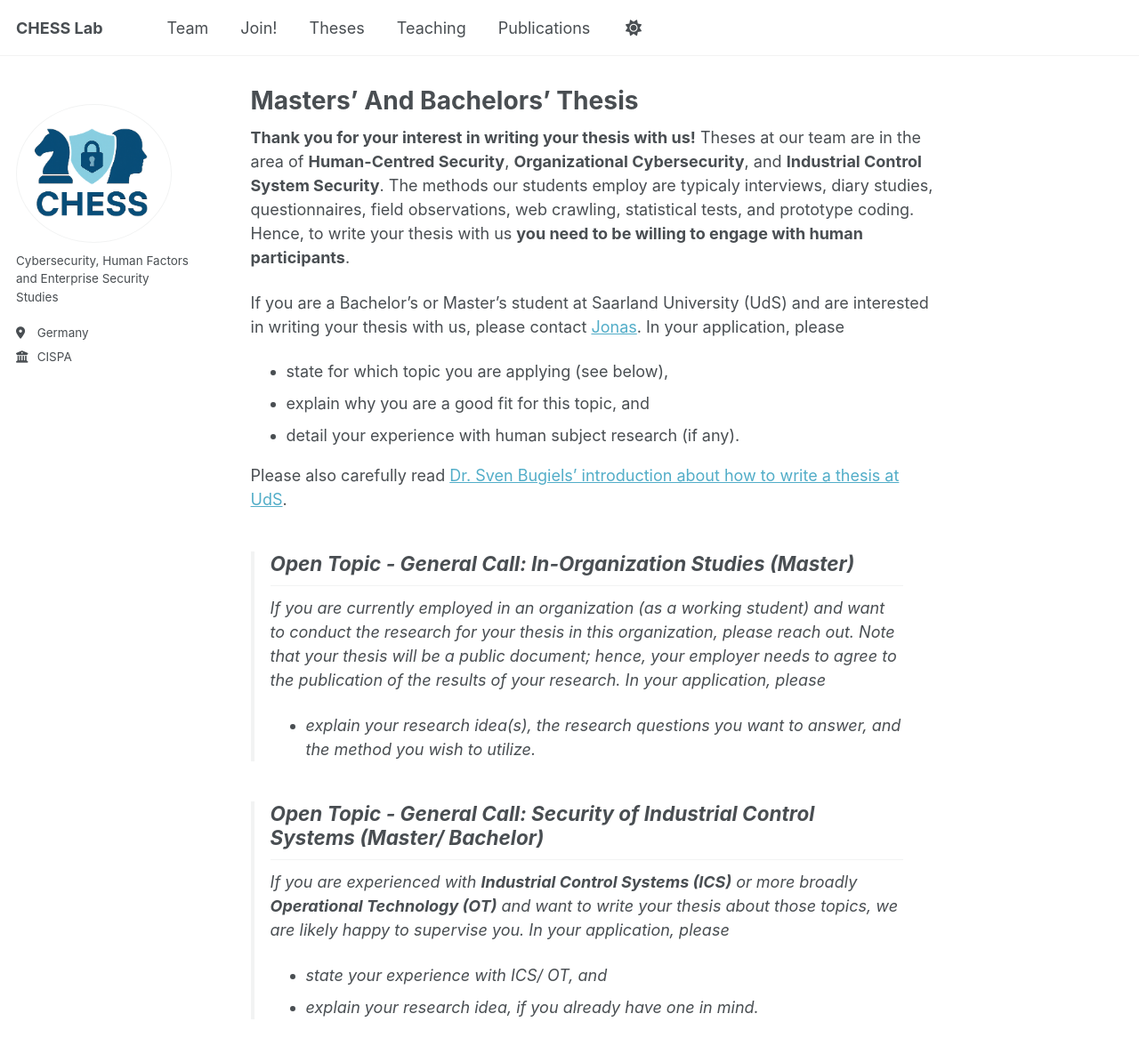
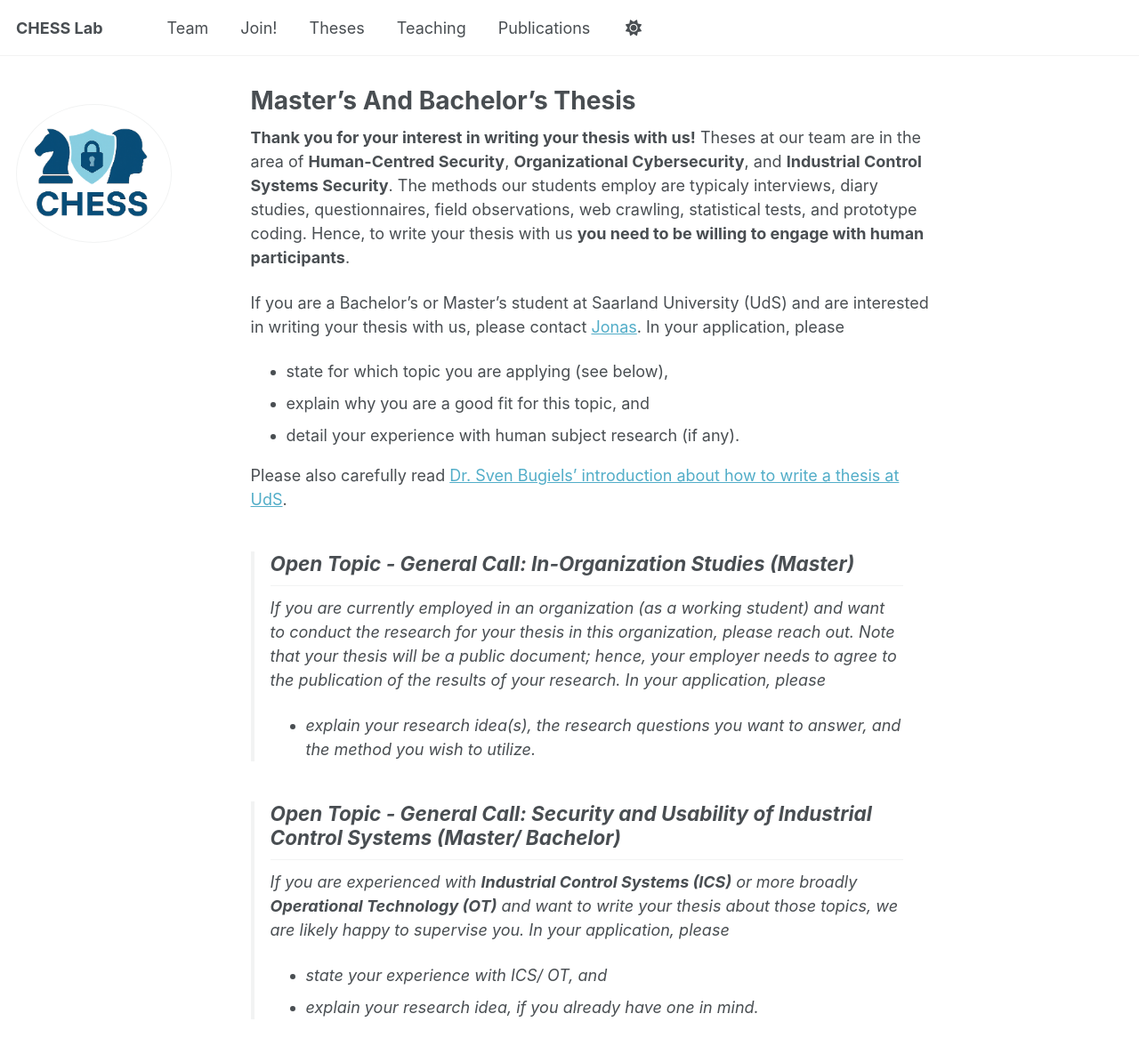
Before and after one commit to chessslab/chessslab.github.io, a Jekyll site: the page built from _pages/thesis.md, in a window 1280 px wide and 1400 px high. Shown: the top 1185 px of the window at 89% size. Built offline with Jekyll 4.4.1, drawn with Linux system fonts in a browser that asks for light colours.

Commit message:
fixes in config and thesis.

```diff
--- a/_config.yml
+++ b/_config.yml
@@ -25,9 +25,9 @@ author:
   avatar           : "chess_logo_wider.png"
   name             : #"Your Sidebar Name"
   pronouns         : # example: "she/her"
-  bio              : "Cybersecurity, Human Factors and Enterprise Security Studies"
-  location         : "Germany"
-  employer         : "CISPA"
+  bio              : #"Cybersecurity, Human Factors and Enterprise Security Studies"
+  location         : #"Germany"
+  employer         : #"CISPA"
   uri              : # URL
   email            : #"firstname.lastname[AT]CISPA.DE"
 
--- a/_pages/thesis.md
+++ b/_pages/thesis.md
@@ -1,9 +1,9 @@
 ---
 permalink: /thesis/
-title: "Masters' And Bachelors' Thesis"
+title: "Master's And Bachelor's Thesis"
 author_profile: true
 ---
-__Thank you for your interest in writing your thesis with us!__ Theses at our team are in the area of __Human-Centred Security__, __Organizational Cybersecurity__, and __Industrial Control System Security__. The methods our students employ are typicaly interviews, diary studies, questionnaires, field observations, web crawling, statistical tests, and prototype coding. Hence, to write your thesis with us __you need to be willing to engage with human participants__.
+__Thank you for your interest in writing your thesis with us!__ Theses at our team are in the area of __Human-Centred Security__, __Organizational Cybersecurity__, and __Industrial Control Systems Security__. The methods our students employ are typicaly interviews, diary studies, questionnaires, field observations, web crawling, statistical tests, and prototype coding. Hence, to write your thesis with us __you need to be willing to engage with human participants__.
 
 If you are a Bachelor's or Master's student at Saarland University (UdS) and are interested in writing your thesis with us, please contact [Jonas](/team/). In your application, please
 * state for which topic you are applying (see below),
@@ -19,7 +19,7 @@ Please also carefully read [Dr. Sven Bugiels' introduction about how to write a
 > * explain your research idea(s), the research questions you want to answer, and the method you wish to utilize.
 
 
-> ## Open Topic - General Call: Security of Industrial Control Systems (Master/ Bachelor)
+> ## Open Topic - General Call: Security and Usability of Industrial Control Systems (Master/ Bachelor)
 > If you are experienced with __Industrial Control Systems (ICS)__ or more broadly __Operational Technology (OT)__ and want to write your thesis about those topics, we are likely happy to supervise you. In your application, please
 > * state your experience with ICS/ OT, and
 > * explain your research idea, if you already have one in mind.
```
